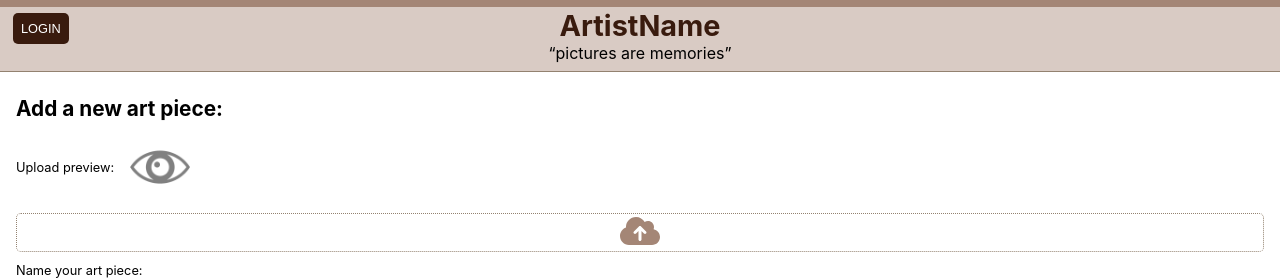
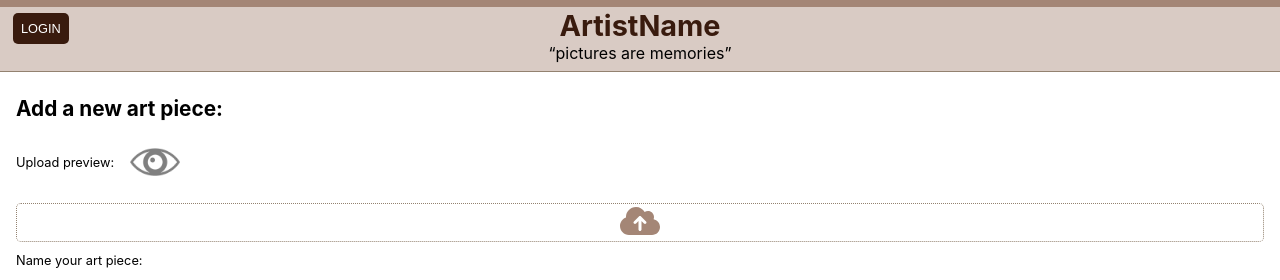
Before and after one commit to alperkuertuel/saba-art, a Next.js app: page /admin in a window 1280 px wide. Shown: the top 280 px of the page. Built offline with nearby package versions, Linux system fonts and the light colour scheme; no server answers; the database is empty.

Commit message:
make preview.png size smaller

```diff
--- a/components/AdminEditImagePreview/AdminEditImagePreview.js
+++ b/components/AdminEditImagePreview/AdminEditImagePreview.js
@@ -33,8 +33,8 @@ export default function AdminImagePreview({
       <StyledImage
         src={fileImageUrl}
         alt="image preview and crop functioniality"
-        height={60}
-        width={60}
+        height={50}
+        width={50}
         onClick={
           fileImageUrl === "/img/preview.png"
             ? () => alert("Upload an image to start the cropping!")
```
